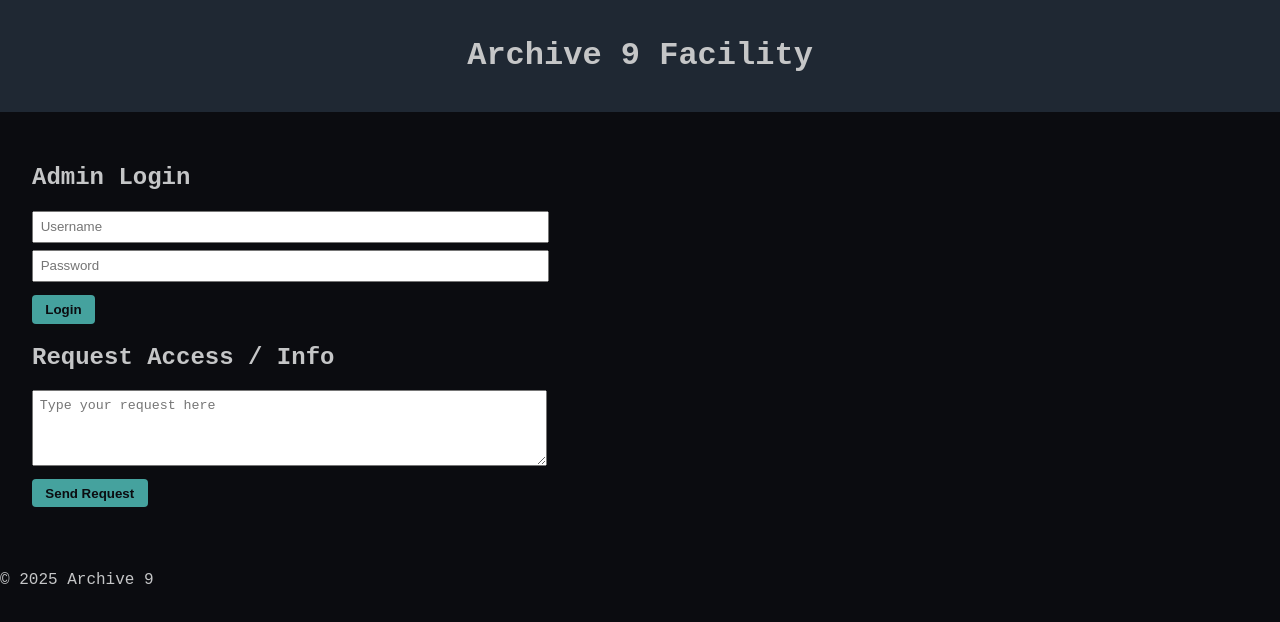
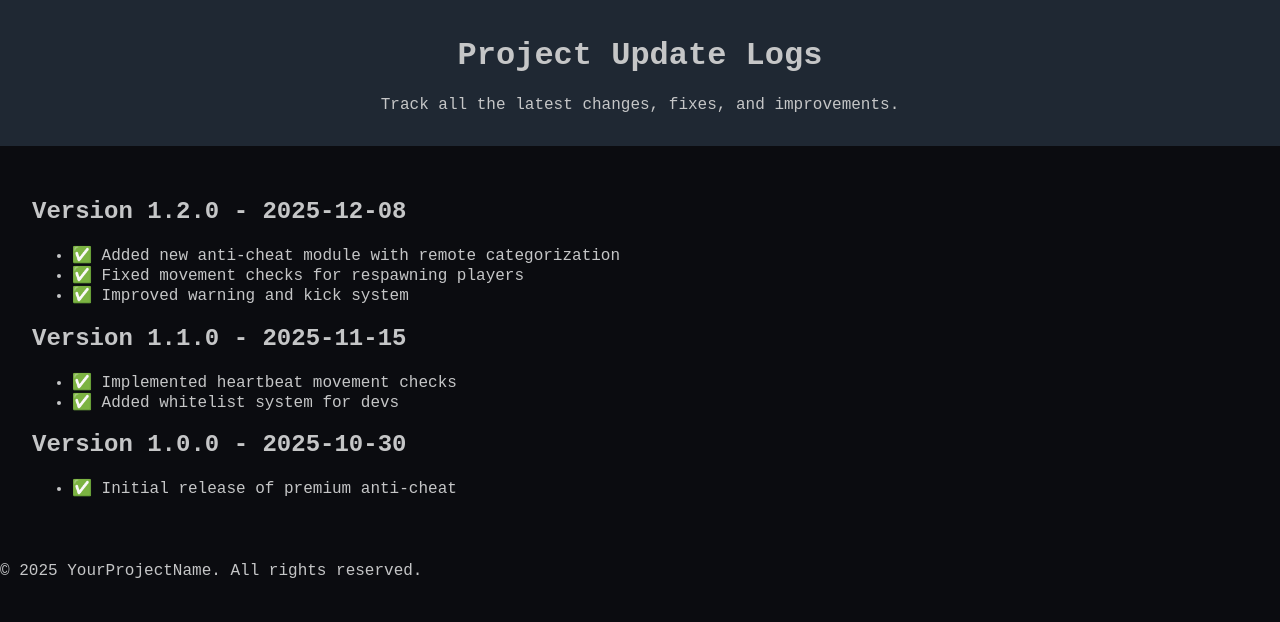
Before and after one commit to SingleHandedlyStupid/Archive9, a plain HTML site: page index.html in a window 1280 px wide. Drawn offline with Linux system fonts and the light colour scheme.

Commit message:
Update index.html

```diff
--- a/index.html
+++ b/index.html
@@ -3,73 +3,43 @@
 <head>
     <meta charset="UTF-8">
     <meta name="viewport" content="width=device-width, initial-scale=1.0">
-  <title>Archive 9 Admin Panel</title>
+    <title>Update Logs</title>
     <link rel="stylesheet" href="style.css">
 </head>
 <body>
     <header>
-    <h1>Archive 9 Facility</h1>
+        <h1>Project Update Logs</h1>
+        <p>Track all the latest changes, fixes, and improvements.</p>
     </header>
 
     <main>
-    <!-- Login Section -->
-    <section id="login-section">
-      <h2>Admin Login</h2>
-      <input type="text" id="username" placeholder="Username">
-      <input type="password" id="password" placeholder="Password">
-      <button id="login-btn">Login</button>
-      <p id="login-message"></p>
+        <section class="log">
+            <h2>Version 1.2.0 - 2025-12-08</h2>
+            <ul>
+                <li>✅ Added new anti-cheat module with remote categorization</li>
+                <li>✅ Fixed movement checks for respawning players</li>
+                <li>✅ Improved warning and kick system</li>
+            </ul>
         </section>
 
-    <!-- Admin Panel -->
-    <section id="admin-panel" style="display:none;">
-      <h2>Admin Panel</h2>
-      <p id="welcome-msg"></p>
-
-      <!-- Tabs -->
-      <nav>
-        <button class="tab-btn" data-target="myths-tab">Check Myths</button>
-        <button class="tab-btn" data-target="logs-tab">Check Logs</button>
-        <button class="tab-btn" data-target="new-myth-tab">Log New Myth</button>
-      </nav>
-
-      <!-- Myths Tab -->
-      <div class="tab" id="myths-tab" style="display:none;">
-        <h3>Current Myths</h3>
-        <div id="myths-container"></div>
-      </div>
-
-      <!-- Logs Tab -->
-      <div class="tab" id="logs-tab" style="display:none;">
-        <h3>Facility Logs</h3>
-        <textarea id="logs-textarea" rows="10" cols="50"></textarea>
-        <br>
-        <button id="save-logs-btn">Save Logs</button>
-      </div>
-
-      <!-- New Myth Tab -->
-      <div class="tab" id="new-myth-tab" style="display:none;">
-        <h3>Log New Myth</h3>
-        <input type="text" id="myth-name" placeholder="NAME">
-        <input type="text" id="myth-info" placeholder="INFO">
-        <input type="text" id="myth-appearance" placeholder="APPEARANCE">
-        <button id="add-myth-btn">Add Myth</button>
-      </div>
+        <section class="log">
+            <h2>Version 1.1.0 - 2025-11-15</h2>
+            <ul>
+                <li>✅ Implemented heartbeat movement checks</li>
+                <li>✅ Added whitelist system for devs</li>
+            </ul>
         </section>
 
-    <!-- Visitor Request Section -->
-    <section id="request-section">
-      <h2>Request Access / Info</h2>
-      <textarea id="request-text" rows="4" placeholder="Type your request here"></textarea>
-      <button id="send-request-btn">Send Request</button>
-      <p id="request-msg"></p>
+        <section class="log">
+            <h2>Version 1.0.0 - 2025-10-30</h2>
+            <ul>
+                <li>✅ Initial release of premium anti-cheat</li>
+            </ul>
         </section>
     </main>
 
     <footer>
-    <p>© 2025 Archive 9</p>
+        <p>&copy; 2025 YourProjectName. All rights reserved.</p>
     </footer>
-
-  <script src="js/main.js"></script>
 </body>
 </html>
```
Lines whose indentation alone changed are shown as unchanged.
